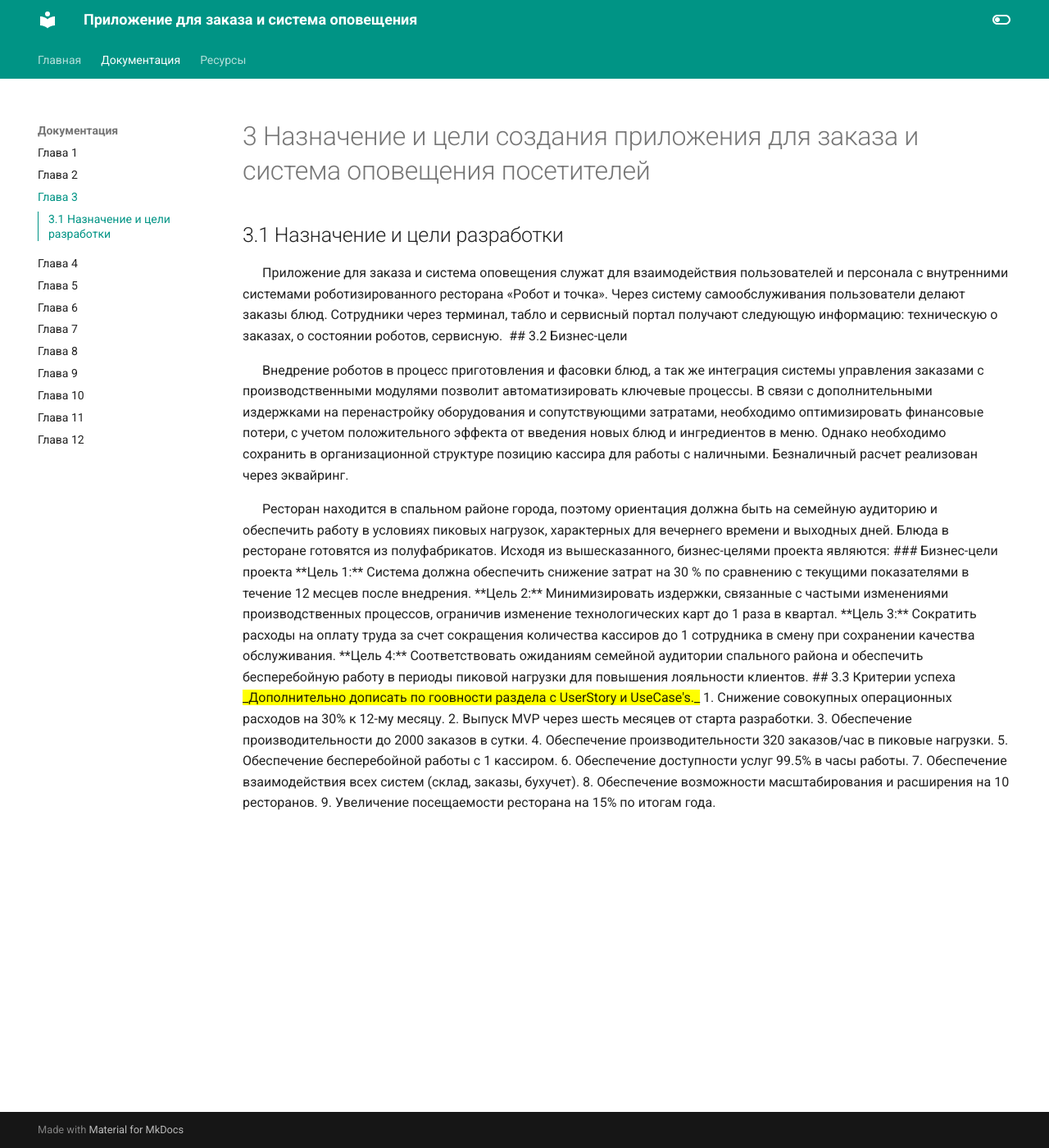
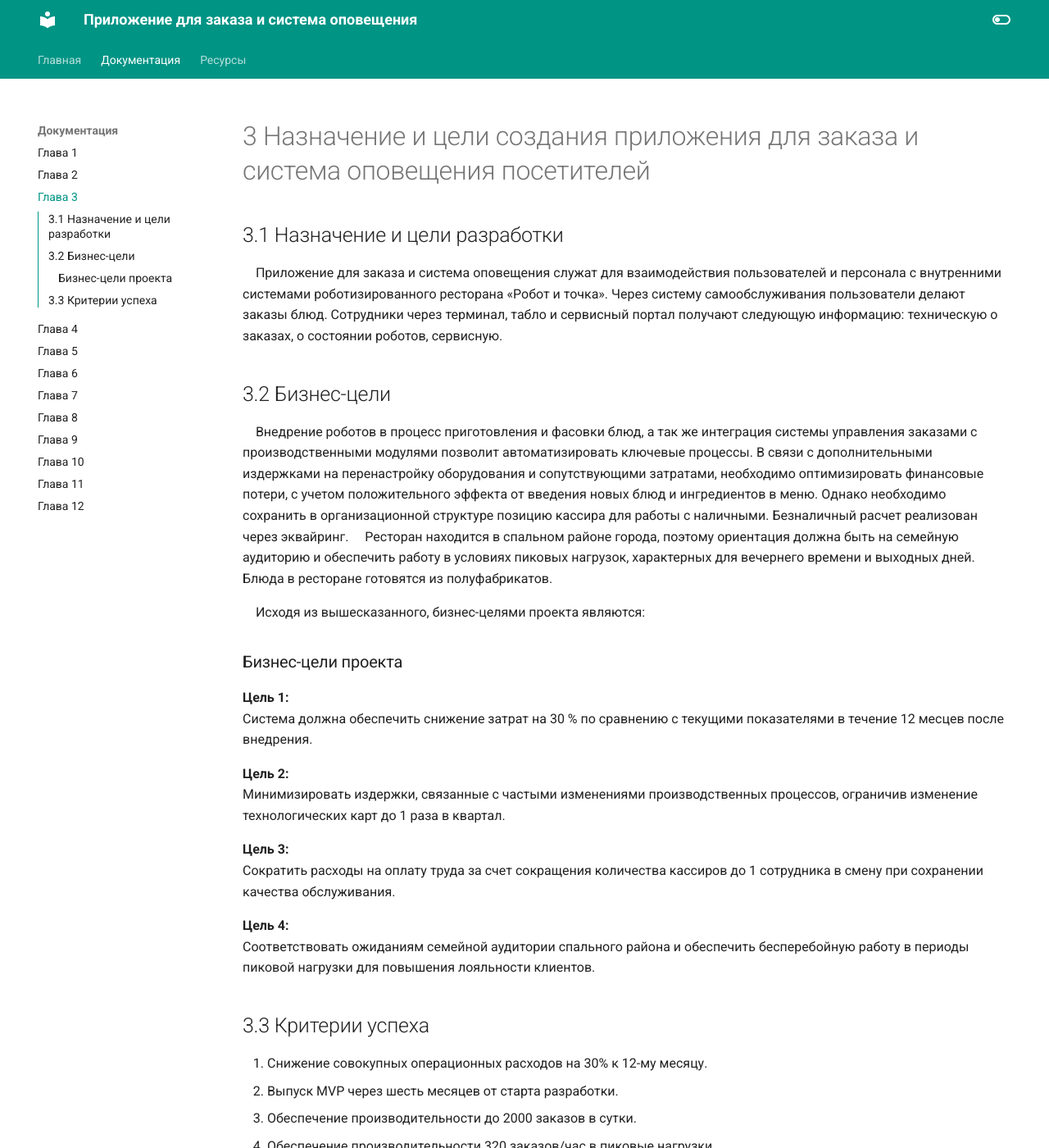
Before and after one commit to YuVUp/SA_Final_Work, an MkDocs documentation site: the page built from docs/goals.md, in a window 1280 px wide and 1400 px high. Shown: the whole window at 82% size. Built offline with MkDocs 1.6.1 and Material for MkDocs 9.7.7, drawn with Linux system fonts in a browser that asks for light colours; some of the changed text lies outside the part shown.

Commit message:
fix goals

```diff
--- a/docs/goals.md
+++ b/docs/goals.md
@@ -2,14 +2,14 @@
 
 ## 3.1 Назначение и цели разработки
 
-<p style="text-indent: 1.5em;">Приложение для заказа и система оповещения служат для взаимодействия пользователей и персонала с внутренними системами роботизированного ресторана «Робот и точка».  Через систему самообслуживания пользователи делают заказы блюд. Сотрудники  через терминал, табло и сервисный портал получают следующую информацию: техническую о заказах, о состоянии роботов, сервисную.
+&nbsp;&nbsp;&nbsp;&nbsp;Приложение для заказа и система оповещения служат для взаимодействия пользователей и персонала с внутренними системами роботизированного ресторана «Робот и точка».  Через систему самообслуживания пользователи делают заказы блюд. Сотрудники  через терминал, табло и сервисный портал получают следующую информацию: техническую о заказах, о состоянии роботов, сервисную.
 
 ## 3.2 Бизнес-цели
 
-<p style="text-indent: 1.5em;">Внедрение роботов в процесс приготовления и фасовки блюд, а так же интеграция системы управления заказами с производственными модулями позволит автоматизировать ключевые процессы. В связи с дополнительными издержками на перенастройку оборудования и сопутствующими затратами, необходимо оптимизировать финансовые потери, с учетом положительного эффекта от введения новых блюд и ингредиентов в меню. Однако необходимо сохранить в организационной структуре позицию кассира для работы с наличными. Безналичный расчет реализован через эквайринг.
-<p style="text-indent: 1.5em;">Ресторан находится в спальном районе города, поэтому ориентация должна быть на семейную аудиторию и обеспечить работу в условиях пиковых нагрузок, характерных для вечернего времени и выходных дней. Блюда в ресторане готовятся из полуфабрикатов.
+&nbsp;&nbsp;&nbsp;&nbsp;Внедрение роботов в процесс приготовления и фасовки блюд, а так же интеграция системы управления заказами с производственными модулями позволит автоматизировать ключевые процессы. В связи с дополнительными издержками на перенастройку оборудования и сопутствующими затратами, необходимо оптимизировать финансовые потери, с учетом положительного эффекта от введения новых блюд и ингредиентов в меню. Однако необходимо сохранить в организационной структуре позицию кассира для работы с наличными. Безналичный расчет реализован через эквайринг.
+&nbsp;&nbsp;&nbsp;&nbsp;Ресторан находится в спальном районе города, поэтому ориентация должна быть на семейную аудиторию и обеспечить работу в условиях пиковых нагрузок, характерных для вечернего времени и выходных дней. Блюда в ресторане готовятся из полуфабрикатов.
 
-Исходя из вышесказанного, бизнес-целями проекта являются:
+&nbsp;&nbsp;&nbsp;&nbsp;Исходя из вышесказанного, бизнес-целями проекта являются:
 
 ### Бизнес-цели проекта
 
@@ -27,8 +27,6 @@
 
 ## 3.3 Критерии успеха
 
-<span style="background-color: yellow">_Дополнительно дописать по гоовности раздела с UserStory и UseCase's._</span>
-
 1.  Снижение совокупных операционных расходов на 30% к 12-му месяцу.
 2.  Выпуск MVP через шесть месяцев от старта разработки.
 3.  Обеспечение производительности до 2000 заказов в сутки.
```
